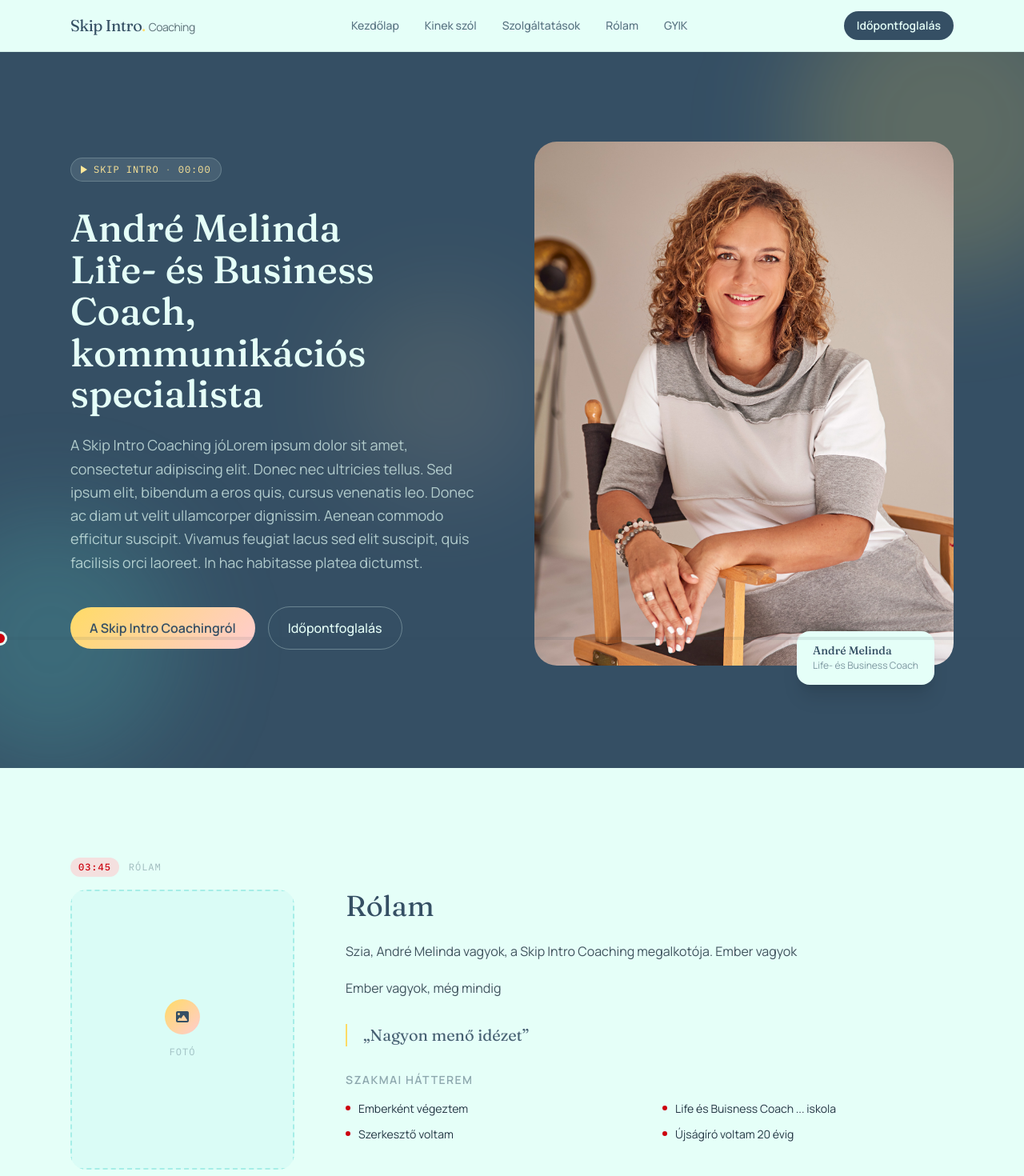
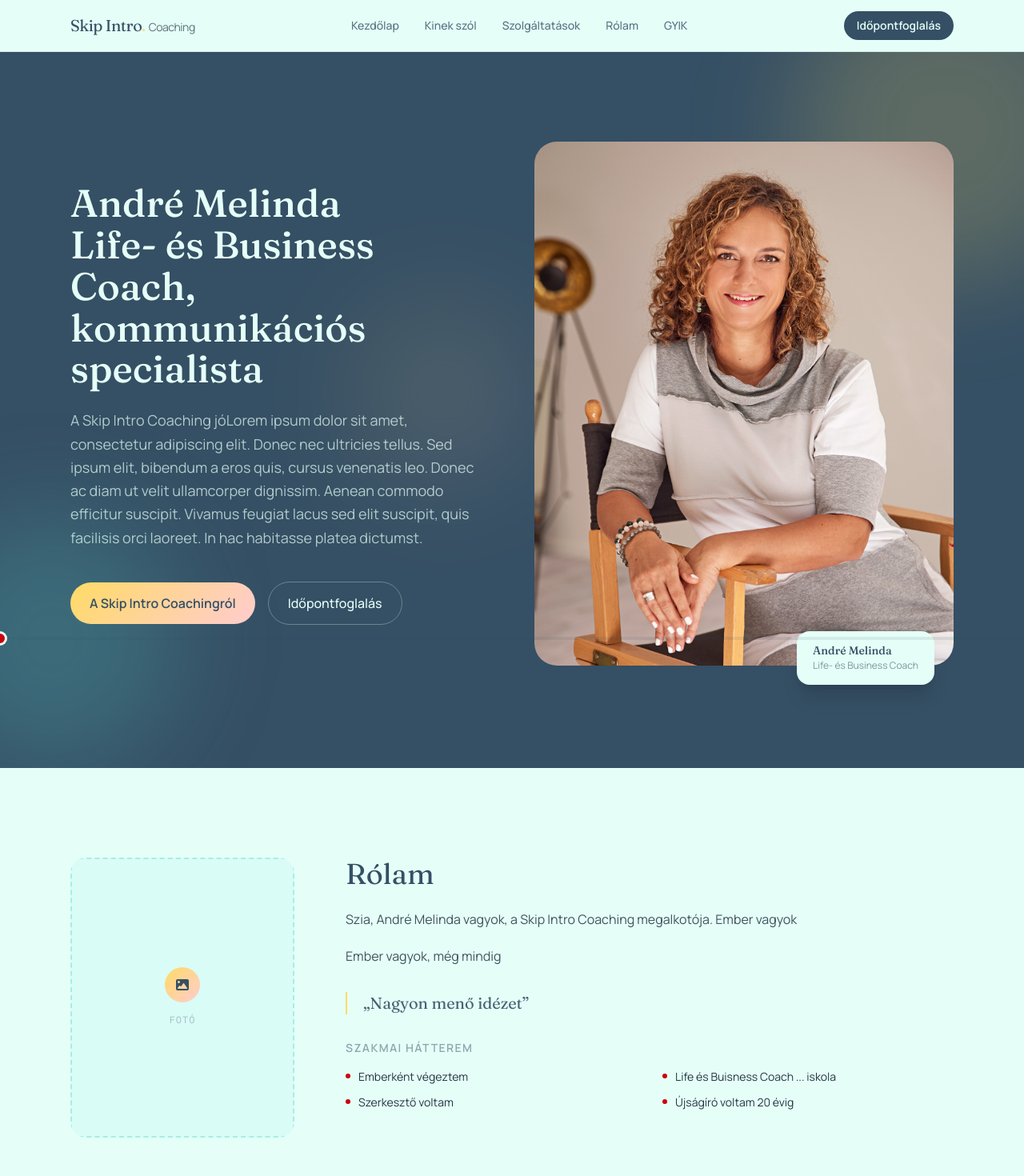
Before and after one commit to zeti1223/skipintro-coaching, a Vue app: page / in a window 1280 px wide. Shown: the top 1470 px of the page at 80% size. Built offline with nearby package versions, Linux system fonts and the light colour scheme.

Commit message:
remove chapters

```diff
--- a/src/components/AboutSection.vue
+++ b/src/components/AboutSection.vue
@@ -1,14 +1,11 @@
 <script setup>
 import { about, images } from '../content.js'
-import ChapterMark from './ChapterMark.vue'
 import NatureImage from './NatureImage.vue'
 </script>
 
 <template>
   <section id="rolam" class="relative py-20 md:py-28">
     <div class="max-w-6xl mx-auto px-6">
-      <ChapterMark :time="about.chapterMark" label="Rólam" />
-
       <div class="grid md:grid-cols-[minmax(0,280px)_1fr] gap-12 md:gap-16 items-start">
         <NatureImage :url="images.about.url" :alt="images.about.alt" rounded="rounded-card" />
 
--- a/src/components/AudienceSection.vue
+++ b/src/components/AudienceSection.vue
@@ -1,13 +1,10 @@
 <script setup>
 import { audience } from '../content.js'
-import ChapterMark from './ChapterMark.vue'
 </script>
 
 <template>
   <section id="kiknek" class="relative py-20 md:py-28">
     <div class="max-w-6xl mx-auto px-6">
-      <ChapterMark :time="audience.chapterMark" label="Kinek szól" />
-
       <div class="md:max-w-2xl mb-14">
         <h2 class="font-display text-3xl md:text-4xl text-ink mb-4">{{ audience.title }}</h2>
         <p class="text-body/80 leading-relaxed">{{ audience.intro }}</p>
--- a/src/components/ChapterMark.vue
+++ /dev/null
@@ -1,20 +0,0 @@
-<script setup>
-defineProps({
-  time: { type: String, required: true },
-  label: { type: String, required: true },
-  dark: { type: Boolean, default: false },
-})
-</script>
-
-<template>
-  <div class="flex items-center gap-3 mb-4">
-    <span class="chapter-mark text-xs font-medium text-rose-deep bg-rose/60 px-2.5 py-1 rounded-full">{{
-      time
-    }}</span>
-    <span
-      class="chapter-mark text-xs uppercase tracking-[0.2em]"
-      :class="dark ? 'text-paper/40' : 'text-ink/40'"
-      >{{ label }}</span
-    >
-  </div>
-</template>
--- a/src/components/ContactSection.vue
+++ b/src/components/ContactSection.vue
@@ -1,7 +1,6 @@
 <script setup>
 import { reactive, ref } from 'vue'
 import { contact, site } from '../content.js'
-import ChapterMark from './ChapterMark.vue'
 import { buildOwnerEmail } from '../email-templates/ownerNotification.js'
 import { buildClientEmail } from '../email-templates/clientConfirmation.js'
 
@@ -70,7 +69,6 @@ async function submit() {
 
 <template>
   <section id="kapcsolat" class="max-w-3xl mx-auto px-6 pt-10 pb-20 md:pt-14 md:pb-28">
-    <ChapterMark :time="contact.chapterMark" label="Kapcsolat" />
     <h2 class="font-display text-3xl md:text-4xl text-ink mb-4">{{ contact.title }}</h2>
     <p class="text-body/80 leading-relaxed mb-10 max-w-xl">{{ contact.intro }}</p>
 
--- a/src/components/FaqSection.vue
+++ b/src/components/FaqSection.vue
@@ -1,7 +1,6 @@
 <script setup>
 import { ref } from 'vue'
 import { faq } from '../content.js'
-import ChapterMark from './ChapterMark.vue'
 
 const openIndex = ref(0)
 
@@ -13,7 +12,6 @@ function toggle(i) {
 <template>
   <section id="gyik" class="relative pt-20 pb-10 md:pt-28 md:pb-14">
     <div class="max-w-3xl mx-auto px-6">
-      <ChapterMark :time="faq.chapterMark" label="GYIK" />
       <h2 class="font-display text-3xl md:text-4xl text-ink mb-10">{{ faq.title }}</h2>
 
       <div class="divide-y divide-ink/10 border-t border-b border-ink/10">
--- a/src/components/HeroSection.vue
+++ b/src/components/HeroSection.vue
@@ -12,14 +12,6 @@ import NatureImage from './NatureImage.vue'
 
     <div class="relative max-w-6xl mx-auto px-6 pt-20 pb-24 md:pt-28 md:pb-32 grid md:grid-cols-2 gap-14 items-center">
       <div>
-        <div
-          class="inline-flex items-center gap-2 chapter-mark text-xs bg-paper/10 border border-paper/20 text-gold-soft px-3 py-1.5 rounded-full mb-8"
-        >
-          <span class="inline-block w-0 h-0 border-y-[5px] border-y-transparent border-l-8 border-l-gold-soft" />
-          {{ hero.eyebrow }}
-          <span class="opacity-50">·</span>
-          {{ hero.eyebrowTime }}
-        </div>
 
         <h1 class="font-display font-medium text-3xl md:text-4xl lg:text-5xl leading-[1.08] whitespace-pre-line mb-6">
           {{ hero.title }}
--- a/src/components/PricingSection.vue
+++ b/src/components/PricingSection.vue
@@ -1,13 +1,10 @@
 <script setup>
 import { pricing } from '../content.js'
-import ChapterMark from './ChapterMark.vue'
 </script>
 
 <template>
   <section id="szolgaltatasok" class="relative bg-ink text-paper py-20 md:py-28">
     <div class="max-w-6xl mx-auto px-6">
-      <ChapterMark :time="pricing.chapterMark" label="Szolgáltatások" dark />
-
       <div class="md:max-w-2xl mb-4">
         <h2 class="font-display text-3xl md:text-4xl mb-4">{{ pricing.title }}</h2>
       </div>
--- a/src/content.js
+++ b/src/content.js
@@ -89,8 +89,6 @@ export const nav = [
 ]
 
 export const hero = {
-  eyebrow: 'SKIP INTRO',
-  eyebrowTime: '00:00',
   title: 'André Melinda\nLife- és Business Coach,\nkommunikációs specialista',
   paragraph: 'A Skip Intro Coaching jóLorem ipsum dolor sit amet, consectetur adipiscing elit. Donec nec ultricies tellus. Sed ipsum elit, bibendum a eros quis, cursus venenatis leo. Donec ac diam ut velit ullamcorper dignissim. Aenean commodo efficitur suscipit. Vivamus feugiat lacus sed elit suscipit, quis facilisis orci laoreet. In hac habitasse platea dictumst.',
   primaryCta: { label: 'A Skip Intro Coachingról', href: '#kiknek' },
@@ -101,7 +99,6 @@ export const hero = {
 }
 
 export const audience = {
-  chapterMark: '01:12',
   title: 'Mire számíthatsz a közös munka során?',
   intro:
     'A coaching nem csodaszer, de cserébe jó. Nézzük meg őszintén, kinek segíthet valóban ez a program.',
@@ -113,7 +110,6 @@ export const audience = {
 }
 
 export const pricing = {
-  chapterMark: '02:30',
   title: 'Szolgáltatások és árak',
   intro: 'Az alábbi árak és időtartamok tájékoztatók.',
   plans: [
@@ -143,7 +139,6 @@ export const pricing = {
 }
 
 export const about = {
-  chapterMark: '03:45',
   title: 'Rólam',
   paragraphs: [
     'Szia, André Melinda vagyok, a Skip Intro Coaching megalkotója. Ember vagyok',
@@ -160,7 +155,6 @@ export const about = {
 }
 
 export const faq = {
-  chapterMark: '04:50',
   title: 'Ha még maradt kérdésed',
   items: [
     {
@@ -236,7 +230,6 @@ export const privacyPolicy = {
 }
 
 export const contact = {
-  chapterMark: '05:59',
   title: 'Foglalj időpontot',
   intro:
     'Töltsd ki az űrlapot, és a megadott elérhetőségeden hamarosan jelentkezem – megbeszéljük a részleteket és egy neked megfelelő időpontot.',
```
